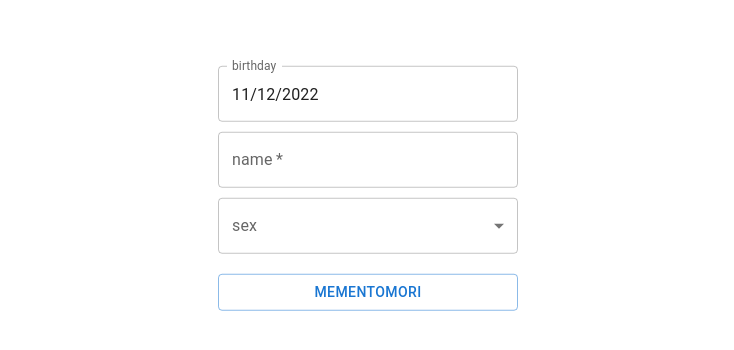
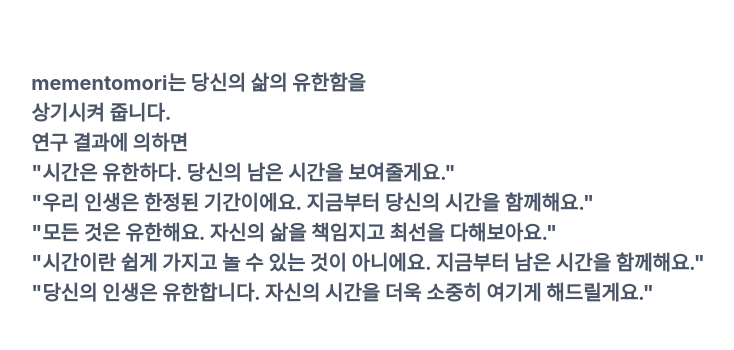
Before and after one commit to rlagudals95/memento_next, a Next.js app: page / in a window 1280 px wide. Shown: the part 212-562 px from the top of the page, without its empty margins (272-1006 px from the left). Built offline with nearby package versions, Linux system fonts and the light colour scheme.

Commit message:
feat: 시작 문구 고려중..

```diff
--- a/src/pages/InitPage.tsx
+++ b/src/pages/InitPage.tsx
@@ -1,11 +1,28 @@
 import CountTimer from "@/components.tsx/CountTimer";
+import styled from "@emotion/styled";
+import { FontSize } from "@/constants/style";
 
 const InitPage = () => {
   return (
-    <div className="grid h-screen place-items-center">
-      <CountTimer />
-    </div>
+    <Container className="grid h-screen place-items-center ">
+      mementomori는 당신의 삶의 유한함을<br/>
+      상기시켜 줍니다.<br/>
+      연구 결과에 의하면<br/>
+
+      "시간은 유한하다. 당신의 남은 시간을 보여줄게요."<br/>
+      "우리 인생은 한정된 기간이에요. 지금부터 당신의 시간을 함께해요."<br/>
+      "모든 것은 유한해요. 자신의 삶을 책임지고 최선을 다해보아요."<br/>
+      "시간이란 쉽게 가지고 놀 수 있는 것이 아니에요. 지금부터 남은 시간을 함께해요."<br/>
+      "당신의 인생은 유한합니다. 자신의 시간을 더욱 소중히 여기게 해드릴게요."
+
+    </Container>
   );
 };
 
 export default InitPage;
+
+const Container = styled.div`
+  font-size: ${FontSize.Large};
+  font-weight: 700;
+  padding: 16px;
+`
--- a/src/pages/index.tsx
+++ b/src/pages/index.tsx
@@ -1,6 +1,7 @@
 import { Meta } from "@/layouts/Meta";
 import { Main } from "@/templates/Main";
 import SettingPage from "./SettingPage";
+import InitPage from "./InitPage"
 
 const Index = () => {
   return (
@@ -12,7 +13,7 @@ const Index = () => {
         />
       }
     >
-      <SettingPage />
+      <InitPage />
     </Main>
   );
 };
```
